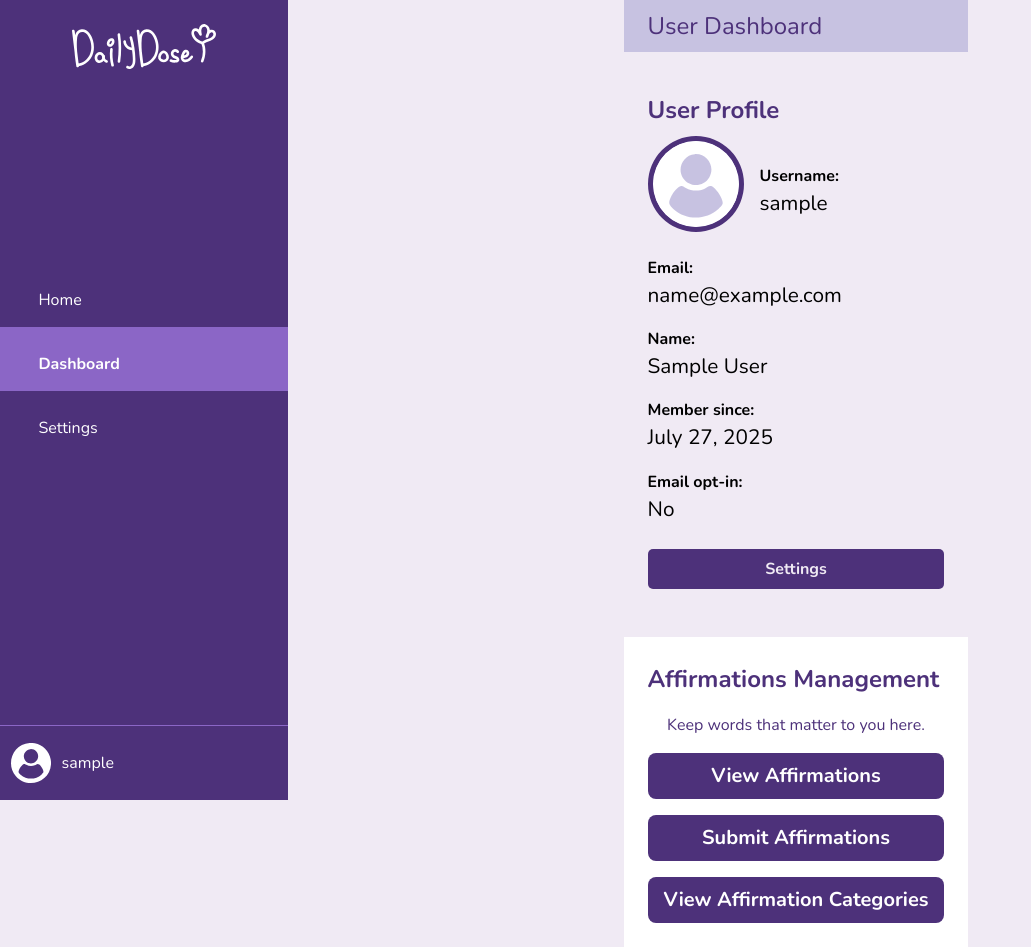
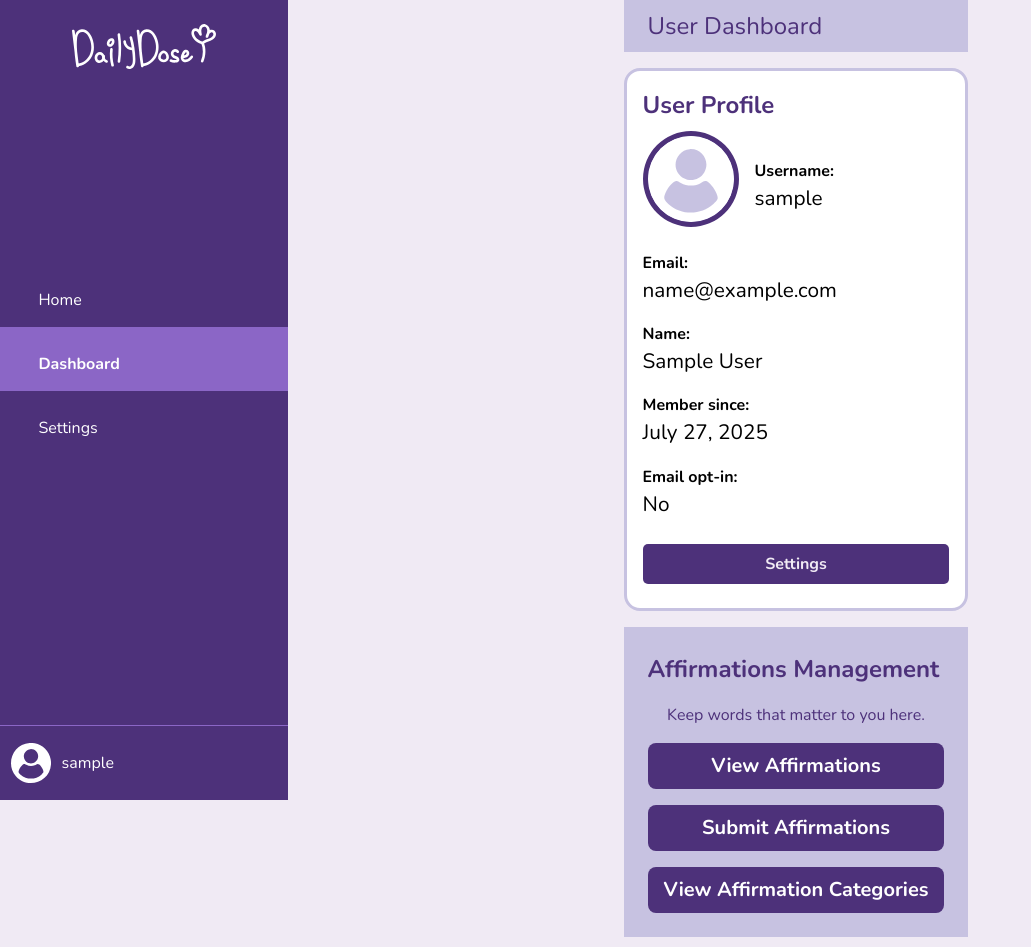
Before and after one commit to freeCodeCamp-2025-Summer-Hackathon/indigo-class, a Flask app: page /dashboard in a window 1280 px wide. Shown: the whole page, without its empty margins (0-1031 px from the left). Run offline with Flask 3, Linux system fonts and the light colour scheme; the visitor is signed in with stand-in values (Sample User, id 1); data that the repository does not hold is empty.

Commit message:
chore(dashboard): style background colours of user profile and affirmations management

```diff
--- a/app/static/styles/components/section.css
+++ b/app/static/styles/components/section.css
@@ -22,6 +22,10 @@
     margin: 1em 0;
     display: grid;
     gap: 0.5em;
+    background-color: var(--white);
+    border: 0.2em solid var(--purple-outline);
+    border-radius: 1em;
+    padding: 1em;
 }
 
 .profile__user {
--- a/app/templates/home/dashboard.html
+++ b/app/templates/home/dashboard.html
@@ -5,7 +5,7 @@ content %}
 </div>
 
 {% if current_user.is_authenticated %}
-<section class="profile padding--lg"">
+<section class="profile"">
   <h2>User Profile</h2>
   <div class="profile__user">
     <img src="{{ url_for('static', filename='images/profile_img.svg') }}" class="profile__pic" alt="User profile picture">
@@ -28,7 +28,7 @@ content %}
   <a href="{{ url_for('user_settings.user_info') }}" class="form__button btn">Settings</a>
 </section>
 
-<section class="cta-section bg--white padding--lg">
+<section class="cta-section bg--purple-outline padding--lg">
   <h2>Affirmations Management</h2>
   <p class="txt-center text--purple-dark">Keep words that matter to you here.</p>
   <a
```
